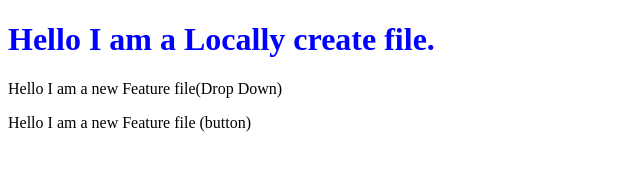
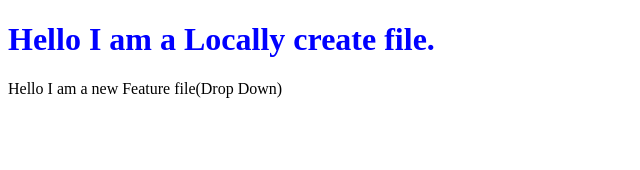
Before and after one commit to DilipKumar1710/LocalRepo, a plain HTML site: page index.html in a window 1280 px wide. Shown: the whole page, without its empty margins (0-640 px from the left). Drawn offline with Linux system fonts and the light colour scheme.

Commit message:
Add Changes

```diff
--- a/index.html
+++ b/index.html
@@ -9,6 +9,5 @@
 <body>
     <h1>Hello I am a Locally create file.</h1>
     <p>Hello I am a new Feature file(Drop Down)</p>
-    <p>Hello I am a new Feature file (button)</p>
 </body>
 </html>
```
